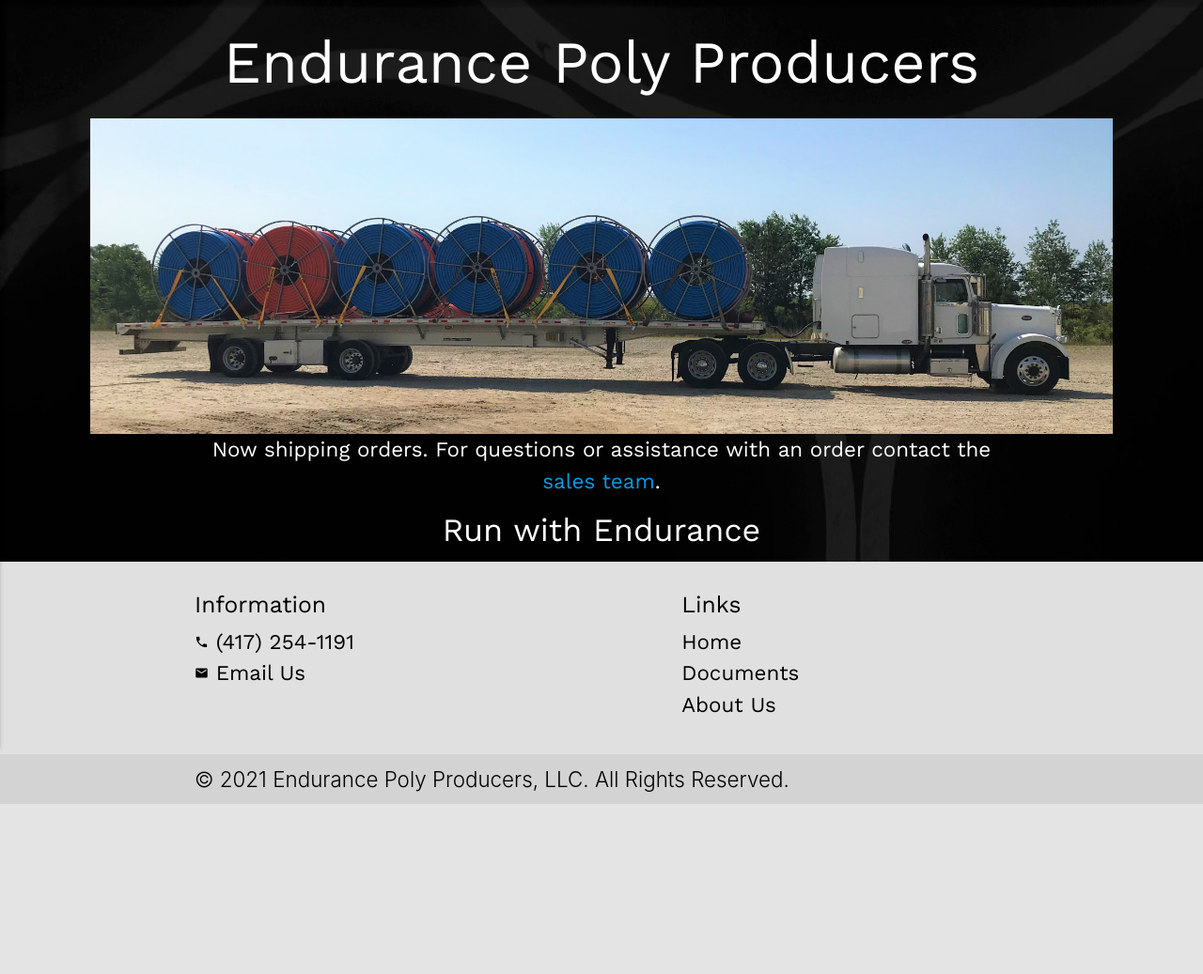
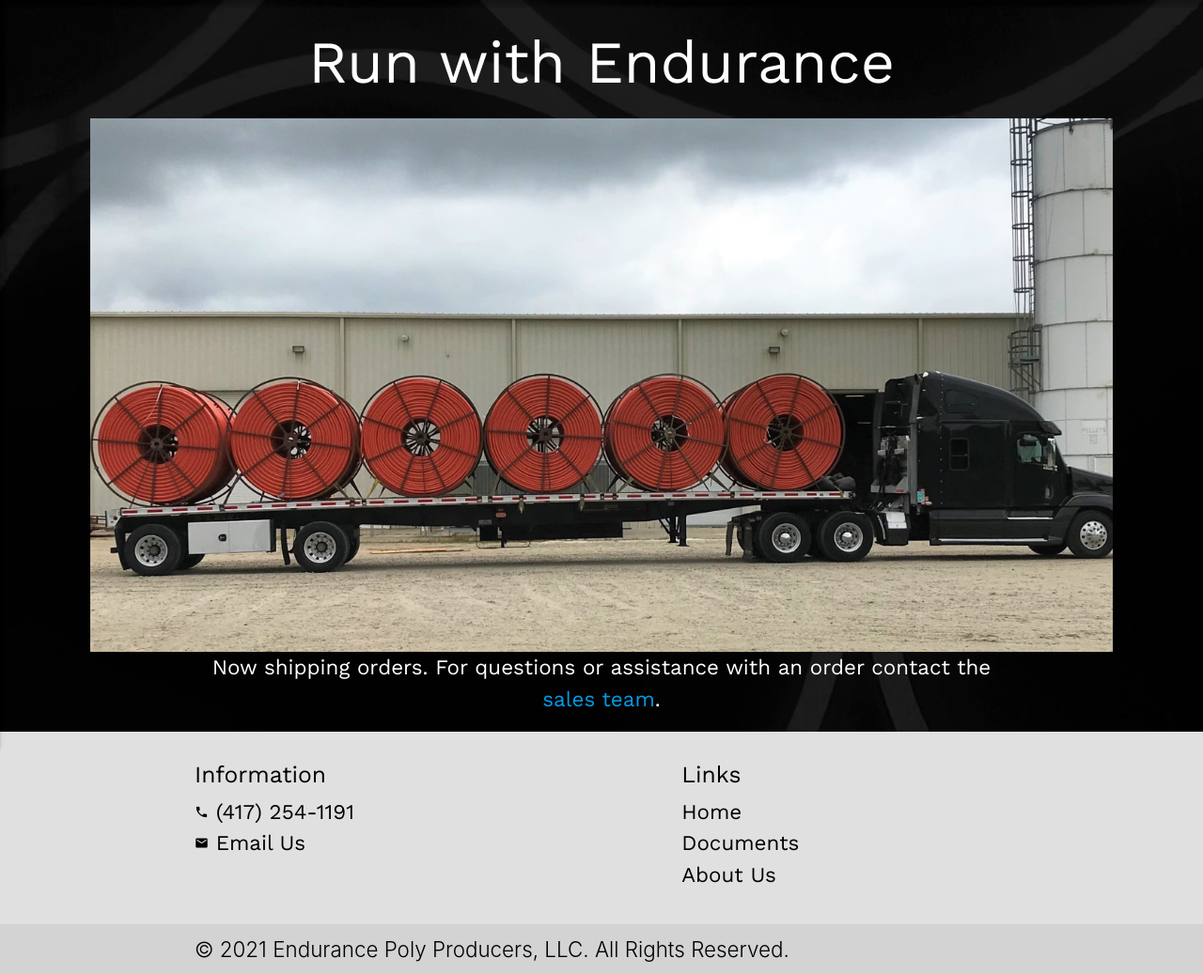
Before and after one commit to mcfalld/EndurancePolyProducers, a PHP site: page / in a window 1280 px wide. Shown: the part 64-1101 px from the top of the page at 94% size. Before the commit the page ends 920 px from the top, so only its background shows below. Run offline with PHP 8.4, Linux system fonts and the light colour scheme; some libraries are stand-ins or nearby versions.

Commit message:
update cover photo reduce picture sizes

```diff
--- a/index.php
+++ b/index.php
@@ -17,7 +17,7 @@
 </style>
 <div class="center">
 
-<h1 style="font-family: Work Sans"> Endurance Poly Producers </h1>
+<h1 style="font-family: Work Sans">Run with Endurance</h1>
 
 
 
@@ -32,7 +32,7 @@ Now shipping orders. For questions or assistance with an order contact the <a hr
 </div>
 
 
-<h4 class="center white-text">Run with Endurance</h3>
+<h4 class="center white-text"></h3>
 
     <!--JavaScript at end of body for optimized loading-->
     <script type="text/javascript" src="js/materialize.min.js"></script>
```
Also changed, not shown: images/enduranceLogo (1).png (added), images/firstShipment.jpg, images/truckload#1.jpg (added), 1 other file.
